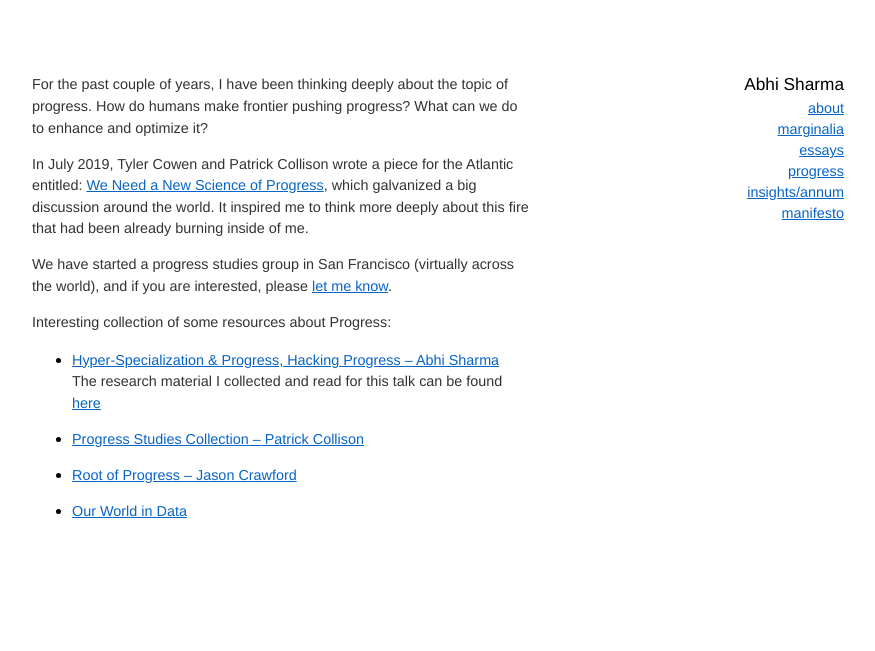
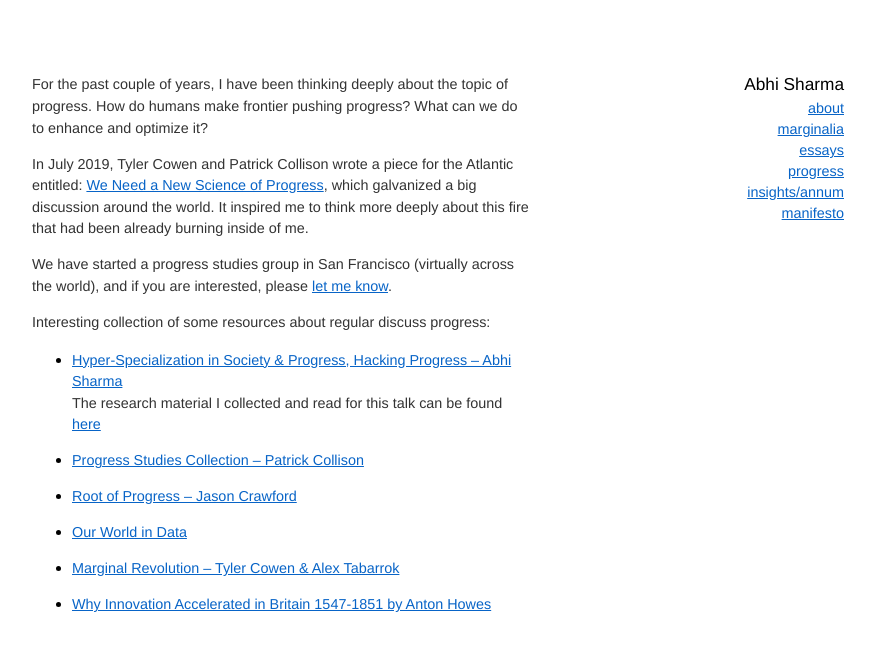
Before and after one commit to abhisharmab/abhisharmab.github.io, a Jekyll site: the page built from progress/index.md, in a window 1280 px wide. Shown: the top 651 px of the page, without its empty margins (192-1067 px from the left). Built offline with Jekyll 4.4.1, drawn with Linux system fonts in a browser that asks for light colours.

Commit message:
progress studies

```diff
--- a/progress/index.md
+++ b/progress/index.md
@@ -9,10 +9,10 @@ In July 2019, Tyler Cowen and Patrick Collison wrote a piece for the Atlantic en
 
 We have started a progress studies group in San Francisco (virtually across the world), and if you are interested, please [let me know](mailto:abhisharma.b@gmail.com).
 
-Interesting collection of some resources about Progress:
+Interesting collection of some resources about regular discuss progress:
 
 
-* [Hyper-Specialization & Progress, Hacking Progress -- Abhi Sharma](https://youtu.be/6ZiQQ6Lalm0)
+* [Hyper-Specialization in Society & Progress, Hacking Progress -- Abhi Sharma](https://youtu.be/6ZiQQ6Lalm0)
 The research material I collected and read for this talk can be found [here](https://drive.google.com/drive/folders/1WZwM5VNmpnvSqbjqf43dQcKtw_0RC0ds)
 
 * [Progress Studies Collection -- Patrick Collison](https://patrickcollison.com/progress)
@@ -20,3 +20,7 @@ The research material I collected and read for this talk can be found [here](htt
 * [Root of Progress -- Jason Crawford](https://rootsofprogress.org/)
 
 * [Our World in Data](https://twitter.com/OurWorldInData)
+
+* [Marginal Revolution -- Tyler Cowen & Alex Tabarrok](https://marginalrevolution.com/)
+
+* [Why Innovation Accelerated in Britain 1547-1851 by Anton Howes](https://www.antonhowes.com/)
```
